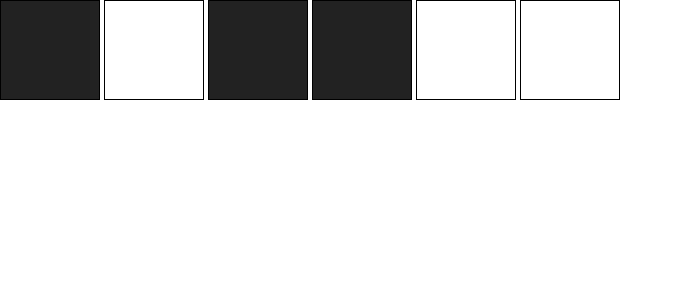
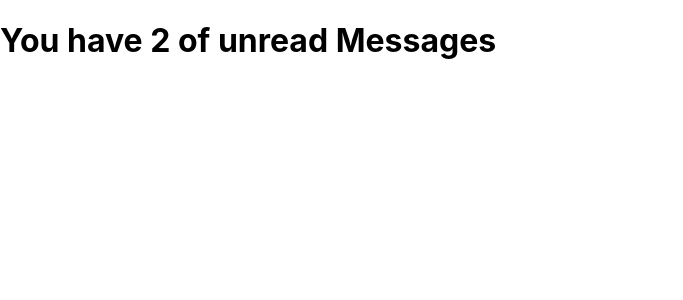
Before and after one commit to 1FarukDev/react-practise, a React (Create React App) app: page / in a window 1280 px wide. Shown: the top 300 px of the page, without its empty margins (0-683 px from the left). Built offline with nearby package versions, Linux system fonts and the light colour scheme.

Commit message:
Did a tenary operator again

```diff
--- a/package.json
+++ b/package.json
@@ -8,6 +8,7 @@
     "@testing-library/user-event": "^13.5.0",
     "react": "^18.2.0",
     "react-dom": "^18.2.0",
+    "react-router-dom": "^6.8.1",
     "react-scripts": "5.0.1",
     "web-vitals": "^2.1.4"
   },
--- a/src/App.js
+++ b/src/App.js
@@ -1,3 +1,76 @@
+// // import logo from "./logo.svg";
+// // import "./App.css";
+// // // import Meme from './components/meme';
+// // import Header from "./components/Header";
+// // import Meme from "./components/meme";
+// // import State from "./components/state";
+// // import Counter from "./components/counter";
+// // import Things from './components/things';
+// // import Objects from './components/objects'
+
+// // function App() {
+// //   return (
+// //     <div>
+// //       {/* <Header />
+// //       <Meme /> */}
+// //       {/* <State /> */}
+// //       {/* <Counter /> */}
+// //       {/* <Things /> */}
+// //       <Objects />
+// //     </div>
+// //   );
+// // }
+
+// // export default App;
+
+// // import React, { useState } from "react"
+// // import Header from "./components/Header";
+// // import Body from "./components/body";
+// // // import Body from "./Body"
+
+// // export default function App() {
+// //   const [user, setUser] = React.useState("Faruk")
+// //   let owner = useState(user)
+// //     return (
+// //         <main>
+// //             <Header name={user}/>
+// //             <Body name={user}/>
+// //         </main>
+// //     )
+// // }
+
+// import React, { useState } from "react";
+// import boxes from "./boxes";
+// import Box from "./box";
+// import "./boxstyle.css";
+// export default function App(props) {
+//   function handleClick(id) {
+//     console.log(id);
+//   }
+//   const [box, setBox] = useState(boxes);
+//   const styles = {
+//     backgroundColor: props.darkMode ? "#222222" : "#cccccc",
+//   };
+//   const mappedBox = boxes.map((square) => (
+//     <Box
+//     key={square.id}
+//     id={square.id}
+//     on={square.on}
+//     style={styles}
+//     handleClick={handleClick} />
+//   ));
+//   /**
+//    * Challenge part 1:
+//    * 1. Initialize state with the default value of the
+//    *    array pulled in from boxes.js
+//    * 2. Map over that state array and display each one
+//    *    as an empty square (black border, transparent bg color)
+//    *    (Don't worry about using the "on" property yet)
+//    */
+//   return <main>{mappedBox}</main>;
+// }
+
+
 // import logo from "./logo.svg";
 // import "./App.css";
 // // import Meme from './components/meme';
@@ -44,28 +117,11 @@ import boxes from "./boxes";
 import Box from "./box";
 import "./boxstyle.css";
 export default function App(props) {
-  function handleClick(id) {
-    console.log(id);
-  }
-  const [box, setBox] = useState(boxes);
-  const styles = {
-    backgroundColor: props.darkMode ? "#222222" : "#cccccc",
-  };
-  const mappedBox = boxes.map((square) => (
-    <Box
-    key={square.id}
-    id={square.id}
-    on={square.on}
-    style={styles}
-    handleClick={handleClick} />
-  ));
-  /**
-   * Challenge part 1:
-   * 1. Initialize state with the default value of the
-   *    array pulled in from boxes.js
-   * 2. Map over that state array and display each one
-   *    as an empty square (black border, transparent bg color)
-   *    (Don't worry about using the "on" property yet)
-   */
-  return <main>{mappedBox}</main>;
+
+ const [message, setMessage] = React.useState(["a", "b"])
+  return(
+    <div>
+      {message.length > 0 && <h1>You have {message.length} of unread Messages</h1>}
+      </div>
+  );
 }
--- /dev/null
+++ b/src/Pages/blog.jsx
@@ -0,0 +1,9 @@
+import React from "react";
+
+function Blog(){
+    return(
+        <h1>Blog Page</h1>
+    )
+}
+
+export default Blog;
--- a/src/index.js
+++ b/src/index.js
@@ -1,14 +1,44 @@
+// import React from 'react';
+// import ReactDOM from 'react-dom/client';
+// import './index.css';
+// import {
+//   createBrowserRouter,
+//   RouterProvider,
+// } from "react-router-dom";
+// import App from './App';
+// import reportWebVitals from './reportWebVitals';
+// import Blog from './Pages/blog';
+// const root = ReactDOM.createRoot(document.getElementById('root'));
+// root.render(
+//   // <React.StrictMode>
+//   //   <RouterProvider router={router} />
+//   // </React.StrictMode>
+//      <App  darkMode={false}/>
+// );
+
+// // If you want to start measuring performance in your app, pass a function
+// // to log results (for example: reportWebVitals(console.log))
+// // or send to an analytics endpoint. Learn more: https://bit.ly/CRA-vitals
+// reportWebVitals();
+
+
+
 import React from 'react';
 import ReactDOM from 'react-dom/client';
 import './index.css';
+import {
+  createBrowserRouter,
+  RouterProvider,
+} from "react-router-dom";
 import App from './App';
 import reportWebVitals from './reportWebVitals';
-
+import Blog from './Pages/blog';
 const root = ReactDOM.createRoot(document.getElementById('root'));
 root.render(
-  <React.StrictMode>
-    <App  darkMode={false}/>
-  </React.StrictMode>
+  // <React.StrictMode>
+  //   <RouterProvider router={router} />
+  // </React.StrictMode>
+     <App  darkMode={false}/>
 );
 
 // If you want to start measuring performance in your app, pass a function
```
Also changed, not shown: 1 other file (tests, documents, lock files or other folders).
